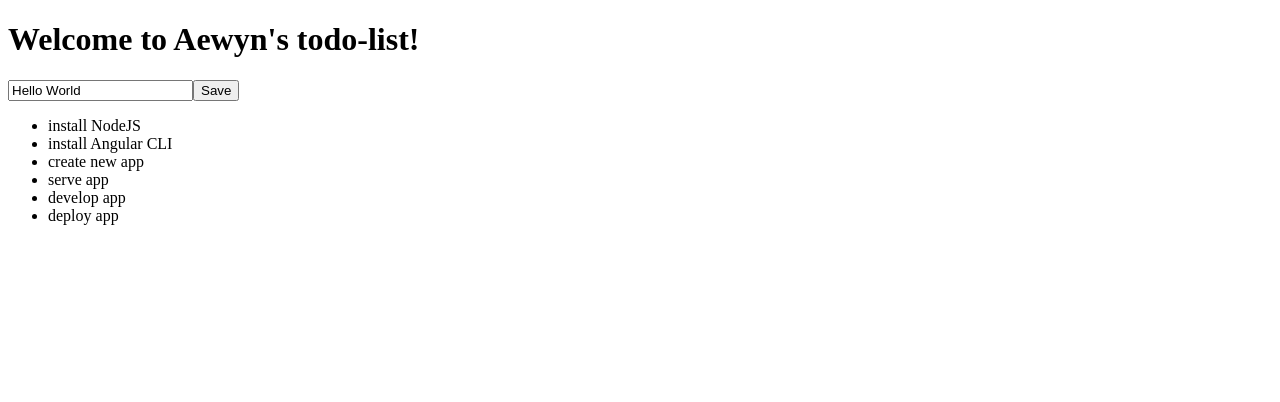
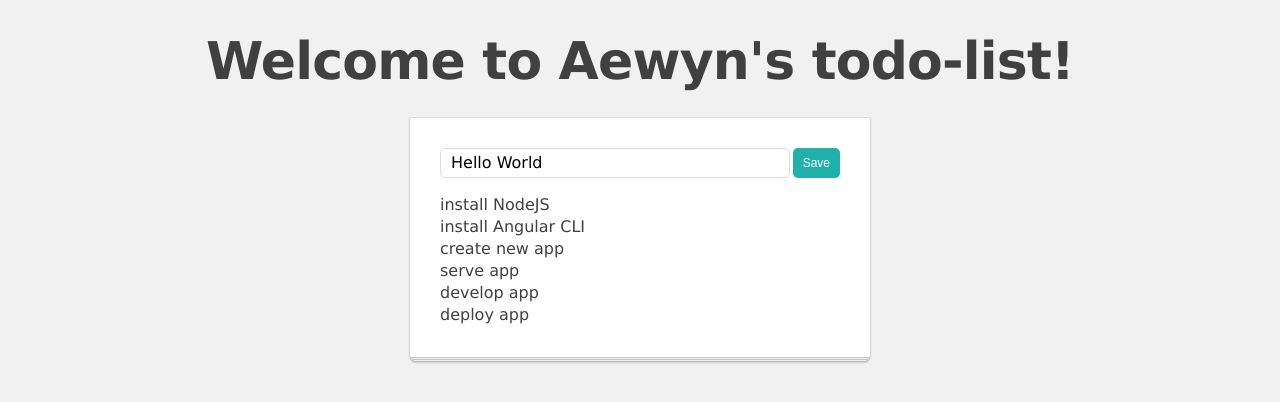
Before and after one commit to Aewyn/nggirls-todo-list, an Angular app: page / in a window 1280 px wide. Shown: the top 402 px of the page. Built offline with nearby package versions, Linux system fonts and the light colour scheme.

Commit message:
Added style

```diff
--- a/src/app/app.component.ts
+++ b/src/app/app.component.ts
@@ -4,7 +4,7 @@
   selector: 'app-root',
   template:
     `
-      <h1>
+      <h1 class="app-title">
         Welcome to {{ title }}!
       </h1>
       <app-list-manager></app-list-manager>
--- a/src/app/input-button-unit/input-button-unit.component.scss
+++ b/src/app/input-button-unit/input-button-unit.component.scss
@@ -0,0 +1,15 @@
+.todo-input {
+    padding: 4px 10px 4px;
+    font-size: 16px;
+    font-family: 'Lucida Grande', Verdana, sans-serif;
+    line-height: 20px;
+    border: solid 1px #dddddd;
+    border-radius: 5px;
+    flex-grow: 1;
+  }
+
+  :host(:not([hidden])) {
+    display: flex;
+    justify-content: space-between;
+    flex-grow: 1;
+  }
--- a/src/app/input-button-unit/input-button-unit.component.ts
+++ b/src/app/input-button-unit/input-button-unit.component.ts
@@ -3,11 +3,12 @@
 @Component({
   selector: 'app-input-button-unit',
   template: `
-    <input #inputElementRef
+    <input class="todo-input"
+          #inputElementRef
            [value]="title"
            (keyup.enter)="submitValue($event.target.value)">
 
-    <button (click)="submitValue(inputElementRef.value)">
+    <button class="btn" (click)="submitValue(inputElementRef.value)">
       Save
     </button>
   `,
--- a/src/app/list-manager/list-manager.component.scss
+++ b/src/app/list-manager/list-manager.component.scss
@@ -0,0 +1,39 @@
+.todo-app {
+    position: relative;
+    width: 400px;
+    padding: 30px 30px 15px;
+    background: white;
+    border: 1px solid;
+    border-color: #dfdcdc #d9d6d6 #ccc;
+    border-radius: 2px;
+    -webkit-box-shadow: 0 1px 2px rgba(0, 0, 0, 0.1);
+    box-shadow: 0 1px 2px rgba(0, 0, 0, 0.1);
+    margin: 20px auto;
+  }
+
+  .todo-app::before, .todo-app::after {
+    content: '';
+    position: absolute;
+    z-index: -1;
+    height: 4px;
+    background: white;
+    border: 1px solid #ccc;
+    border-radius: 2px;
+  }
+
+  .todo-app::after {
+    bottom: -3px;
+    left: 0;
+    right: 0;
+    -webkit-box-shadow: 0 1px 2px rgba(0, 0, 0, 0.1);
+    box-shadow: 0 1px 2px rgba(0, 0, 0, 0.1);
+  }
+
+  .todo-app::before {
+    bottom: -5px;
+    left: 2px;
+    right: 2px;
+    border-color: #c4c4c4;
+    -webkit-box-shadow: 0 1px 2px rgba(0, 0, 0, 0.15);
+    box-shadow: 0 1px 2px rgba(0, 0, 0, 0.15);
+  }
--- a/src/app/list-manager/list-manager.component.ts
+++ b/src/app/list-manager/list-manager.component.ts
@@ -4,17 +4,20 @@
 @Component({
   selector: 'app-list-manager',
   template: `
-    <app-input-button-unit (submit)="addItem($event)"></app-input-button-unit>
+  <div class="todo-app">
+  <app-input-button-unit (submit)="addItem($event)"></app-input-button-unit>
 <ul>
   <li *ngFor="let todoItem of todoList">
     <app-todo-item [item]="todoItem"></app-todo-item>
   </li>
 </ul>
+  </div>
+
   `,
   styleUrls: ['./list-manager.component.scss']
 })
 export class ListManagerComponent {
-  todoList:TodoItem[] = [
+  todoList: TodoItem[] = [
     { title: 'install NodeJS' },
     { title: 'install Angular CLI' },
     { title: 'create new app' },
@@ -23,7 +26,7 @@
     { title: 'deploy app' },
   ];
 
-  addItem(title:string){
-    this.todoList.push({title});
+  addItem(title: string) {
+    this.todoList.push({ title });
   }
 }
--- a/src/app/todo-item/todo-item.component.scss
+++ b/src/app/todo-item/todo-item.component.scss
@@ -0,0 +1,18 @@
+.todo-item {
+    padding: 10px 0;
+    border-top: solid 1px #ddd;
+    min-height: 30px;
+    line-height: 30px;
+    display: flex;
+    justify-content: space-between;
+  }
+
+  .todo-checkbox {
+    flex-shrink: 0;
+    margin: auto 1ex auto 0;
+  }
+
+  .todo-title {
+    flex-grow: 1;
+    padding-left: 11px;
+  }
--- a/src/app/todo-item/todo-item.component.ts
+++ b/src/app/todo-item/todo-item.component.ts
@@ -4,7 +4,9 @@
 @Component({
   selector: 'app-todo-item',
   template: `
+  <div class="todoItem">
     {{item.title}}
+  </div>
   `,
   styleUrls: ['./todo-item.component.scss']
 })
--- a/src/styles.scss
+++ b/src/styles.scss
@@ -1 +1,54 @@
 /* You can add global styles to this file, and also import other style files */
+html, body, div, span,
+h1, p, ul, li {
+  padding: 0;
+  border: 0;
+  font: inherit;
+  vertical-align: baseline;
+}
+
+body {
+  background: #f1f1f1;
+  font-size: 16px;
+  line-height: 22px;
+  color: #404040;
+  font-family: 'Lucida Grande', Verdana, sans-serif;
+}
+
+ol, ul {
+  list-style: none;
+}
+
+.btn {
+  background: lightseagreen;
+  color: #fff;
+  padding: 3px 10px;
+  margin: 0 0 0 3px;
+  border: none;
+  border-radius: 5px;
+  font-size: 12px;
+  line-height: 24px;
+  cursor: pointer;
+  vertical-align: bottom;
+}
+
+.btn:hover {
+  background: lightslategrey;
+}
+
+.btn-red {
+  background: red;
+}
+
+.btn-red:hover {
+  background: darkred;
+}
+
+.app-title {
+  font-size: 52px;
+  line-height: 52px;
+  margin-bottom: 30px;
+  font-weight: bold;
+  text-align: center;
+  letter-spacing: -0.8px;
+}
```
